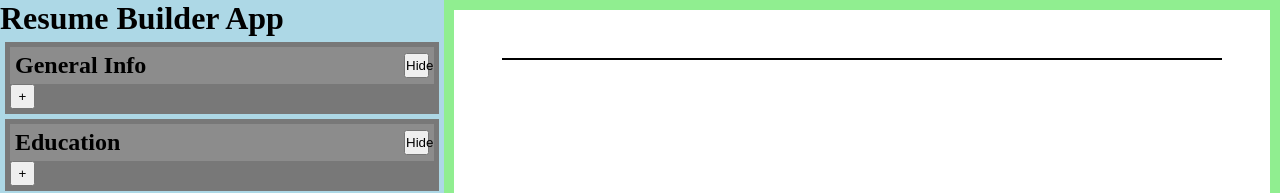
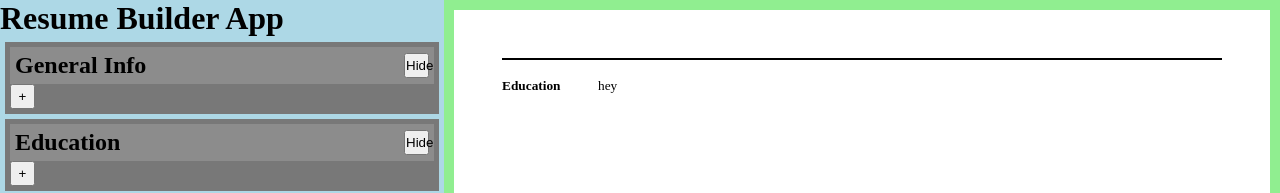
Before and after one commit to hansbuilt/odin-CVApplication, a React (Vite) app: page / in a window 1280 px wide. Shown: the top 193 px of the page. Built offline with nearby package versions, Linux system fonts and the light colour scheme.

Commit message:
Added flat data connectivity to education rendering

```diff
--- a/src/components/viewer/ResumeEducationContainer.jsx
+++ b/src/components/viewer/ResumeEducationContainer.jsx
@@ -2,19 +2,27 @@ import ResumeSectionContainer from "./ResumeSectionContainer";
 import ResumeEducationItem from "./ResumeEducationItem";
 
 function ResumeEducationContainer({ name, data }) {
+  const educationIDs = data?.["educationData"]["children"];
+
+  const educationData = Object.values(data).filter((item) =>
+    educationIDs.includes(item.id)
+  );
+
   return (
     <ResumeSectionContainer name="Education">
-      {data.map((item) => (
-        <ResumeEducationItem
-          key={item.id}
-          name={item.educationInstitution}
-          location={item.educationLocation}
-          degree={item.educationDegree}
-          graduation={item.educationDates}
-          major={item.educationMajors}
-          gpa={item.educationGPA}
-        ></ResumeEducationItem>
-      ))}
+      {Object.keys(educationData).length > 0
+        ? educationData.map((item) => (
+            <ResumeEducationItem
+              key={item?.["id"] ?? ""}
+              name={item?.["educationInstitution"] ?? ""}
+              location={item?.["educationLocation"] ?? ""}
+              degree={item?.["educationDegree"] ?? ""}
+              graduation={item?.["educationDates"] ?? ""}
+              major={item?.["educationMajors"] ?? ""}
+              gpa={item?.["educationGPA"] ?? ""}
+            ></ResumeEducationItem>
+          ))
+        : "hey"}
 
       <span className="spacer"></span>
     </ResumeSectionContainer>
--- a/src/components/viewer/ViewerContainer.jsx
+++ b/src/components/viewer/ViewerContainer.jsx
@@ -21,23 +21,10 @@ function ViewerContainer({ /*children,*/ formData }) {
   return (
     <div className="resumeContainer">
       <div className="resumeContent">
-        <ResumeHeader
-          data={formData}
-          // firstName={formData.generalInfo.firstName}
-          // lastName={formData.generalInfo.lastName}
-          // addressLine1={formData.generalInfo.addressLine1}
-          // addressLine2={formData.generalInfo.addressLine2}
-          // city={formData.generalInfo.city}
-          // state={formData.generalInfo.state}
-          // zipcode={formData.generalInfo.zipcode}
-          // phoneNumber={formData.generalInfo.phoneNumber}
-          // email={formData.generalInfo.email}
-        ></ResumeHeader>
+        <ResumeHeader data={formData}></ResumeHeader>
 
-        {/* <ResumeEducationContainer
-          data={formData.educationData}
-        ></ResumeEducationContainer>
-        <ResumeExperienceContainer
+        <ResumeEducationContainer data={formData}></ResumeEducationContainer>
+        {/* <ResumeExperienceContainer
           data={formData.experienceData}
         ></ResumeExperienceContainer>
         <ResumeSkillsContainer
```
